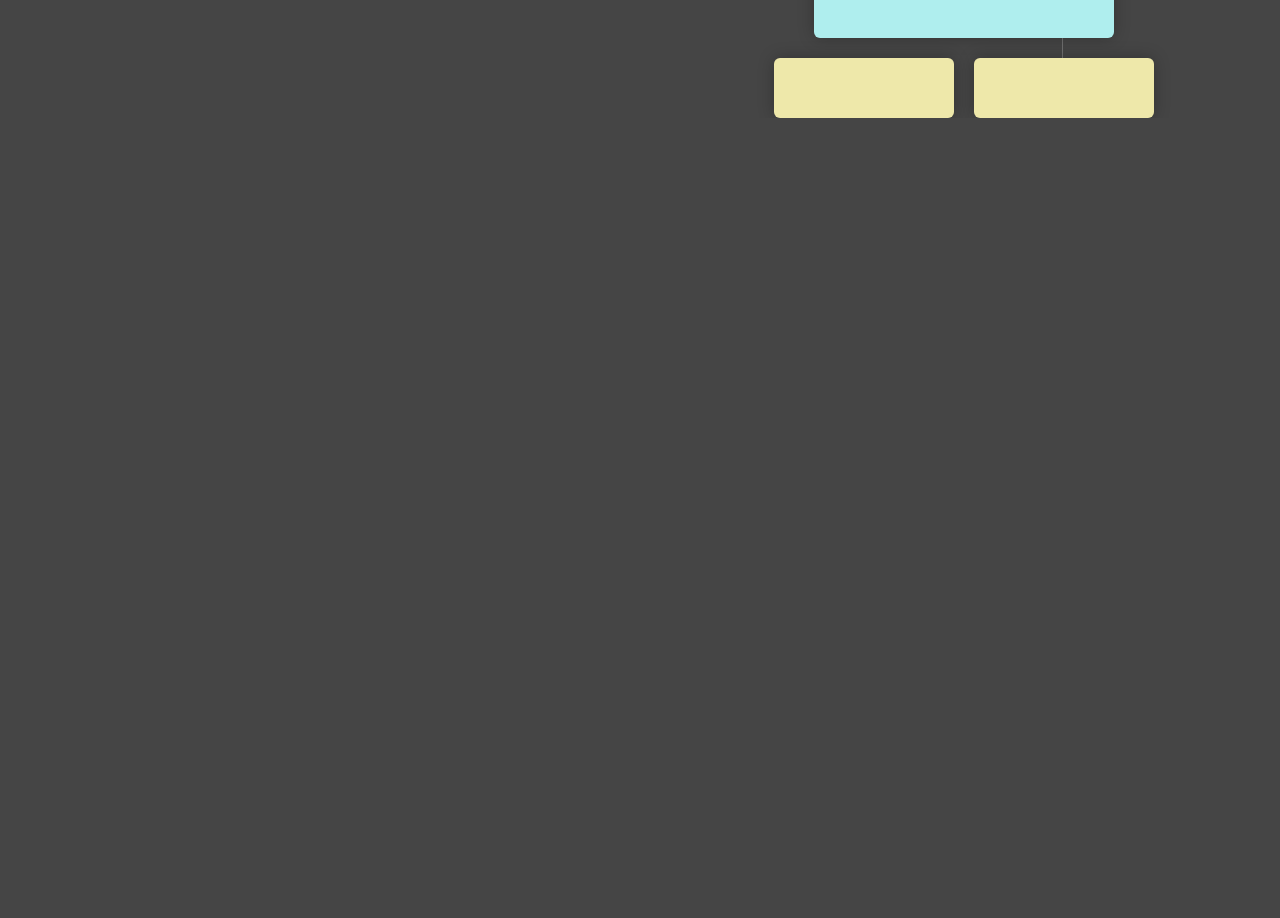
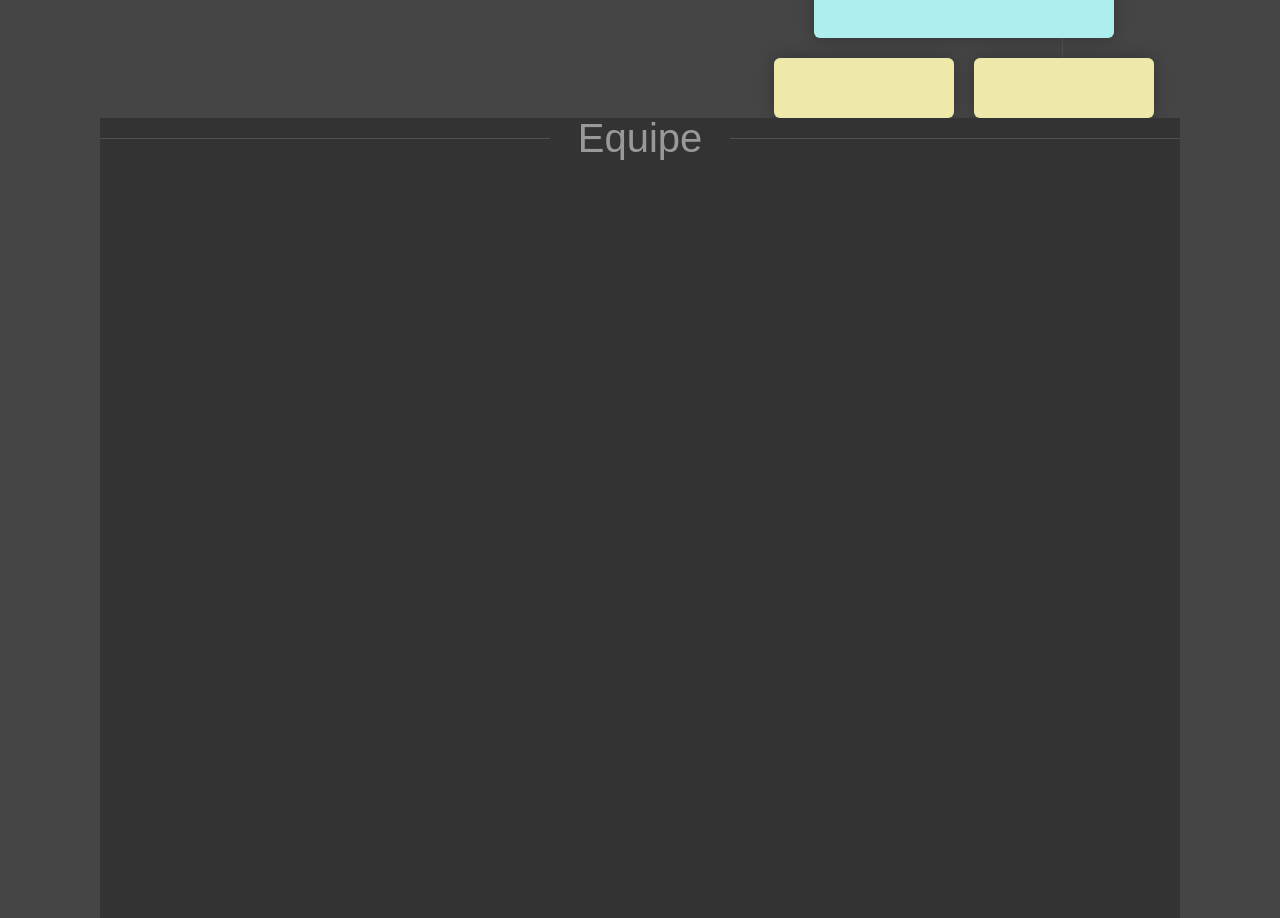
Before and after one commit to Helpin-Team/helpin-site, a website built with webpack: page src/index.html in a window 1280 px wide. Shown: the part 722-1640 px from the top of the page. Before the commit the page ends 840 px from the top, so only its background shows below. Built offline with nearby package versions, Linux system fonts and the light colour scheme.

Commit message:
feat(team): layout
iniciando a sessao do time

```diff
--- a/src/index.html
+++ b/src/index.html
@@ -7,6 +7,7 @@
     <meta name="viewport" content="width=device-width, initial-scale=1">
     <script src="../dist/bundle.js"></script>
 </head>
+
 <body>
     <nav class="side-bar">
         <ul class="menu">
@@ -49,5 +50,9 @@
             </div>
         </div>
     </section>
+
+    <section class="team">
+        <h1 class="title">Equipe</h1>
+    </section>
 </body>
 </html>
--- /dev/null
+++ b/src/scss/components/stylish-line.scss
@@ -0,0 +1,10 @@
+.stylish-line {
+    position: absolute;
+    z-index: -1;
+
+    width: 100%;
+    height: 1px;
+
+    background-color: #515151;
+    content: '';
+}
--- a/src/scss/layout/base.scss
+++ b/src/scss/layout/base.scss
@@ -1,20 +1,14 @@
 body {
     position: relative;
 
+    overflow-x: hidden;
     color: $white;
     font-family: $nunito;
     background-color: $dark;
 
-    &:before,
-    &:after {
-        position: absolute;
-        z-index: -1;
+    &:before {
+        @extend .stylish-line;
 
-        background-color: #707070;
-        content: '';
-    }
-
-    &:before {
         top: 0;
         left: 65%;
 
@@ -25,11 +19,10 @@ body {
     }
 
     &:after {
+        @extend .stylish-line;
+
         top: 31%;
         left: 0;
-
-        width: 100%;
-        height: 1px;
 
         @media screen and (max-width: 1370px) { top: 120px; }
     }
--- /dev/null
+++ b/src/scss/layout/team.scss
@@ -0,0 +1,43 @@
+.team {
+    @extend .container;
+    position: relative;
+
+    min-height: 100vh;
+    margin: 0 100px;
+    padding: 0;
+
+    background-color: $darker;
+
+    &:before {
+        @extend .stylish-line;
+
+        top: 20px;
+        z-index: 1;
+    }
+
+    > .title {
+        position: relative;
+        z-index: 2;
+
+        margin-bottom: 40px;
+
+        text-align: center;
+        color: $white_50;
+        font-size: 2.5rem;
+        font-family: $nunito;
+
+        &:before {
+            position: absolute;
+            left: 50%;
+            transform: translateX(-50%);
+            z-index: -1;
+
+            display: block;
+            width: 180px;
+            height: 50px;
+
+            background: $darker;
+            content: ""
+        }
+    }
+}
--- a/src/scss/main.scss
+++ b/src/scss/main.scss
@@ -14,10 +14,12 @@
 
 // Components
 @import "./components/side-bar.scss";
+@import "./components/stylish-line.scss";
 
 // Layout
 @import "./layout/base.scss";
 @import "./layout/banner.scss";
+@import "./layout/team.scss";
 
 
 // Trumps - helpers and !important things needed
--- a/src/scss/settings/colors.scss
+++ b/src/scss/settings/colors.scss
@@ -1,5 +1,7 @@
 $dark: #454545;
+$darker: #333;
 $white: #FFF;
+$white_50: rgba(#FFF, .5);
 
 $primary: #648dff;
 $secondary: #a574f1;
```
